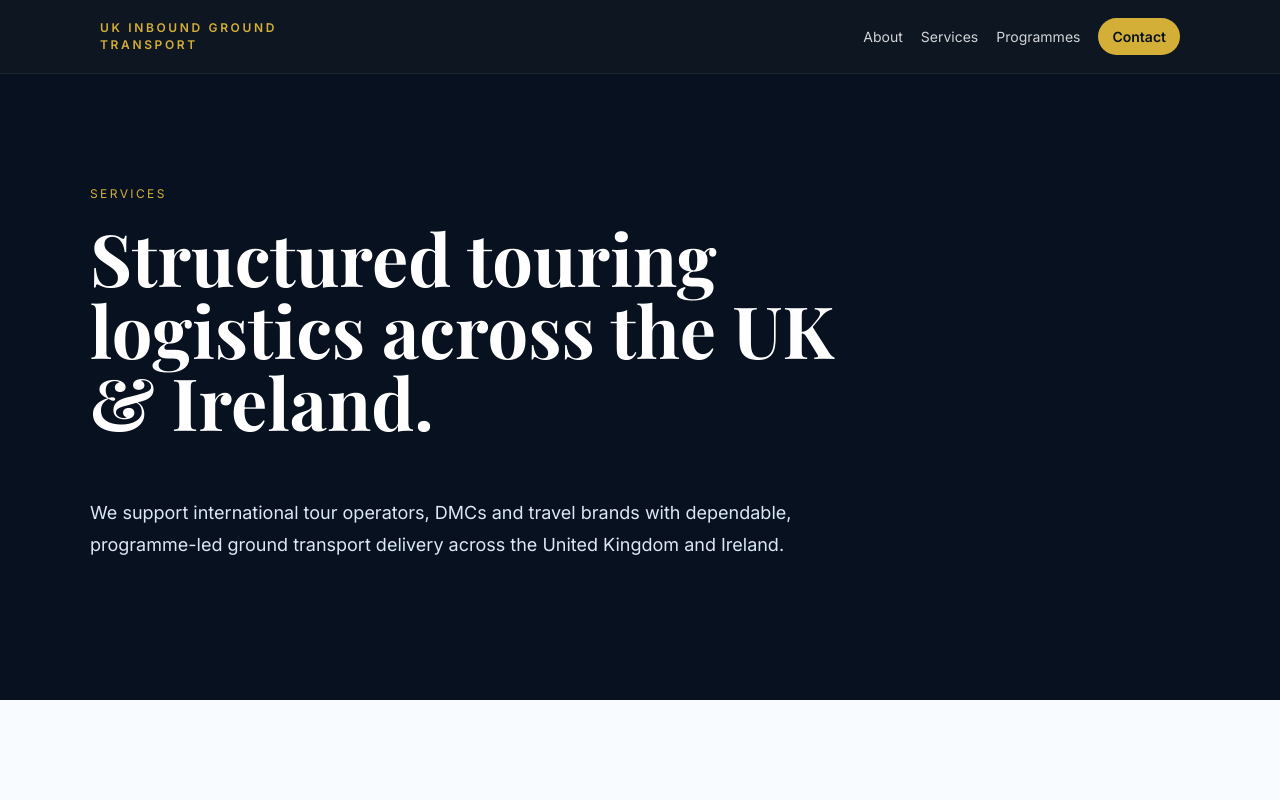
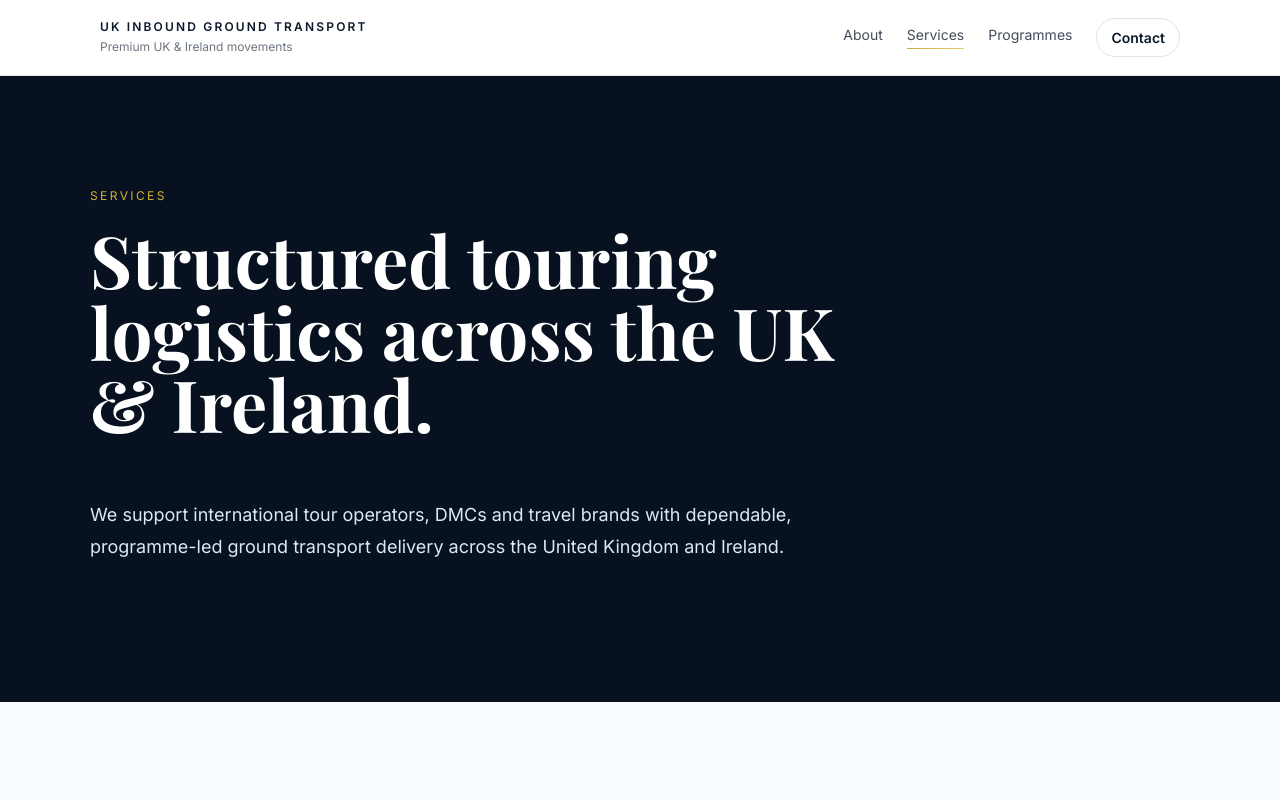
Before and after one commit to kandiahtk-crypto/Project-, a Next.js app: page /services in a window 1280 px wide. Shown: the top 800 px of the page. Built offline with nearby package versions, Linux system fonts and the light colour scheme; a web font is replaced by a local one.

Commit message:
Update SiteHeader.tsx

```diff
--- a/src/components/SiteHeader.tsx
+++ b/src/components/SiteHeader.tsx
@@ -1,9 +1,11 @@
 "use client";
 
 import Link from "next/link";
+import { usePathname } from "next/navigation";
 import { useEffect, useState, type CSSProperties } from "react";
 
 export default function SiteHeader() {
+  const pathname = usePathname();
   const [menuOpen, setMenuOpen] = useState(false);
 
   useEffect(() => {
@@ -22,22 +24,37 @@ export default function SiteHeader() {
     };
   }, [menuOpen]);
 
+  const closeMenu = () => setMenuOpen(false);
+
   return (
     <>
       <header style={header}>
         <div style={headerInner}>
           <Link href="/" style={brand}>
-            UK INBOUND GROUND TRANSPORT
+            <span style={brandTop}>UK Inbound Ground Transport</span>
+            <span style={brandBottom}>Premium UK & Ireland movements</span>
           </Link>
 
-          <nav className="desktop-nav" style={desktopNav}>
-            <Link href="/about" style={navLink}>
+          <nav className="desktop-nav site-nav" style={desktopNav}>
+            <Link
+              href="/about"
+              className={pathname === "/about" ? "active" : ""}
+              style={navLink}
+            >
               About
             </Link>
-            <Link href="/services" style={navLink}>
+            <Link
+              href="/services"
+              className={pathname === "/services" ? "active" : ""}
+              style={navLink}
+            >
               Services
             </Link>
-            <Link href="/programmes" style={navLink}>
+            <Link
+              href="/programmes"
+              className={pathname === "/programmes" ? "active" : ""}
+              style={navLink}
+            >
               Programmes
             </Link>
             <Link href="/contact" style={navCta}>
@@ -62,29 +79,26 @@ export default function SiteHeader() {
 
       {menuOpen && (
         <>
-          <div style={backdrop} onClick={() => setMenuOpen(false)} />
+          <div style={backdrop} onClick={closeMenu} />
 
           <div style={mobilePanel}>
             <div style={mobilePanelInner}>
-              <Link href="/" style={mobileBrand} onClick={() => setMenuOpen(false)}>
-                UK INBOUND GROUND TRANSPORT
+              <Link href="/" style={mobileBrand} onClick={closeMenu}>
+                <span style={mobileBrandTop}>UK Inbound Ground Transport</span>
+                <span style={mobileBrandBottom}>Premium UK & Ireland movements</span>
               </Link>
 
               <div style={mobileLinks}>
-                <Link href="/about" style={mobileLink} onClick={() => setMenuOpen(false)}>
+                <Link href="/about" style={mobileLink} onClick={closeMenu}>
                   About
                 </Link>
-                <Link href="/services" style={mobileLink} onClick={() => setMenuOpen(false)}>
+                <Link href="/services" style={mobileLink} onClick={closeMenu}>
                   Services
                 </Link>
-                <Link
-                  href="/programmes"
-                  style={mobileLink}
-                  onClick={() => setMenuOpen(false)}
-                >
+                <Link href="/programmes" style={mobileLink} onClick={closeMenu}>
                   Programmes
                 </Link>
-                <Link href="/contact" style={mobileCta} onClick={() => setMenuOpen(false)}>
+                <Link href="/contact" style={mobileCta} onClick={closeMenu}>
                   Contact
                 </Link>
               </div>
@@ -100,9 +114,9 @@ const header: CSSProperties = {
   position: "sticky",
   top: 0,
   zIndex: 50,
-  background: "rgba(5,13,24,0.96)",
-  backdropFilter: "blur(10px)",
-  borderBottom: "1px solid rgba(255,255,255,0.06)",
+  background: "rgba(255,255,255,0.92)",
+  backdropFilter: "blur(12px)",
+  borderBottom: "1px solid rgba(11, 26, 43, 0.08)",
 };
 
 const headerInner: CSSProperties = {
@@ -116,31 +130,44 @@ const headerInner: CSSProperties = {
 };
 
 const brand: CSSProperties = {
-  color: "#D4AF37",
+  display: "inline-flex",
+  flexDirection: "column",
+  gap: "4px",
   textDecoration: "none",
+  color: "#0B1A2B",
+};
+
+const brandTop: CSSProperties = {
   fontSize: "12px",
-  letterSpacing: "0.22em",
+  letterSpacing: "0.18em",
   textTransform: "uppercase",
   fontWeight: 600,
-  lineHeight: 1.35,
-  maxWidth: "220px",
+  lineHeight: 1.3,
+};
+
+const brandBottom: CSSProperties = {
+  fontSize: "12px",
+  lineHeight: 1.4,
+  color: "rgba(11, 26, 43, 0.6)",
 };
 
 const desktopNav: CSSProperties = {
   display: "none",
   alignItems: "center",
-  gap: "18px",
+  gap: "24px",
 };
 
 const navLink: CSSProperties = {
-  color: "rgba(255,255,255,0.82)",
+  color: "rgba(11, 26, 43, 0.78)",
   textDecoration: "none",
   fontSize: "14px",
+  paddingBottom: "6px",
 };
 
 const navCta: CSSProperties = {
-  color: "#07111F",
-  background: "#D4AF37",
+  color: "#0B1A2B",
+  background: "transparent",
+  border: "1px solid rgba(11, 26, 43, 0.12)",
   textDecoration: "none",
   fontSize: "14px",
   fontWeight: 600,
@@ -151,9 +178,9 @@ const navCta: CSSProperties = {
 const menuButton: CSSProperties = {
   width: "48px",
   height: "48px",
-  border: "1px solid rgba(255,255,255,0.12)",
+  border: "1px solid rgba(11, 26, 43, 0.12)",
   borderRadius: "999px",
-  background: "transparent",
+  background: "#FFFFFF",
   display: "flex",
   alignItems: "center",
   justifyContent: "center",
@@ -170,7 +197,7 @@ const menuLine = (
     position: "absolute",
     width: "18px",
     height: "2px",
-    background: "#FFFFFF",
+    background: "#0B1A2B",
     borderRadius: "999px",
     transition: "all 0.25s ease",
   };
@@ -198,19 +225,19 @@ const menuLine = (
 const backdrop: CSSProperties = {
   position: "fixed",
   inset: 0,
-  background: "rgba(3,10,24,0.45)",
+  background: "rgba(11, 26, 43, 0.22)",
   zIndex: 59,
 };
 
 const mobilePanel: CSSProperties = {
   position: "fixed",
-  top: "85px",
+  top: "84px",
   left: "16px",
   right: "16px",
-  background: "#07111F",
-  border: "1px solid rgba(255,255,255,0.08)",
+  background: "#F7F5F0",
+  border: "1px solid rgba(11, 26, 43, 0.08)",
   borderRadius: "24px",
-  boxShadow: "0 24px 60px rgba(0,0,0,0.35)",
+  boxShadow: "0 24px 60px rgba(0,0,0,0.12)",
   zIndex: 60,
 };
 
@@ -219,39 +246,51 @@ const mobilePanelInner: CSSProperties = {
 };
 
 const mobileBrand: CSSProperties = {
-  display: "block",
-  color: "#D4AF37",
+  display: "flex",
+  flexDirection: "column",
+  gap: "4px",
   textDecoration: "none",
+};
+
+const mobileBrandTop: CSSProperties = {
+  color: "#0B1A2B",
   fontSize: "11px",
-  letterSpacing: "0.2em",
+  letterSpacing: "0.16em",
   textTransform: "uppercase",
   fontWeight: 600,
-  lineHeight: 1.5,
+  lineHeight: 1.4,
+};
+
+const mobileBrandBottom: CSSProperties = {
+  color: "rgba(11, 26, 43, 0.58)",
+  fontSize: "12px",
+  lineHeight: 1.4,
 };
 
 const mobileLinks: CSSProperties = {
-  marginTop: "22px",
+  marginTop: "24px",
   display: "grid",
   gap: "12px",
 };
 
 const mobileLink: CSSProperties = {
   display: "block",
-  color: "#FFFFFF",
+  color: "#0B1A2B",
   textDecoration: "none",
   fontSize: "28px",
-  lineHeight: 1.1,
+  lineHeight: 1.08,
   fontFamily: "var(--font-serif)",
   padding: "6px 0",
 };
 
 const mobileCta: CSSProperties = {
   display: "inline-block",
-  marginTop: "8px",
-  background: "#D4AF37",
-  color: "#07111F",
+  marginTop: "10px",
+  border: "1px solid rgba(11, 26, 43, 0.12)",
+  background: "#FFFFFF",
+  color: "#0B1A2B",
   textDecoration: "none",
-  fontWeight: 700,
+  fontWeight: 600,
   padding: "14px 20px",
   borderRadius: "999px",
 };
```
